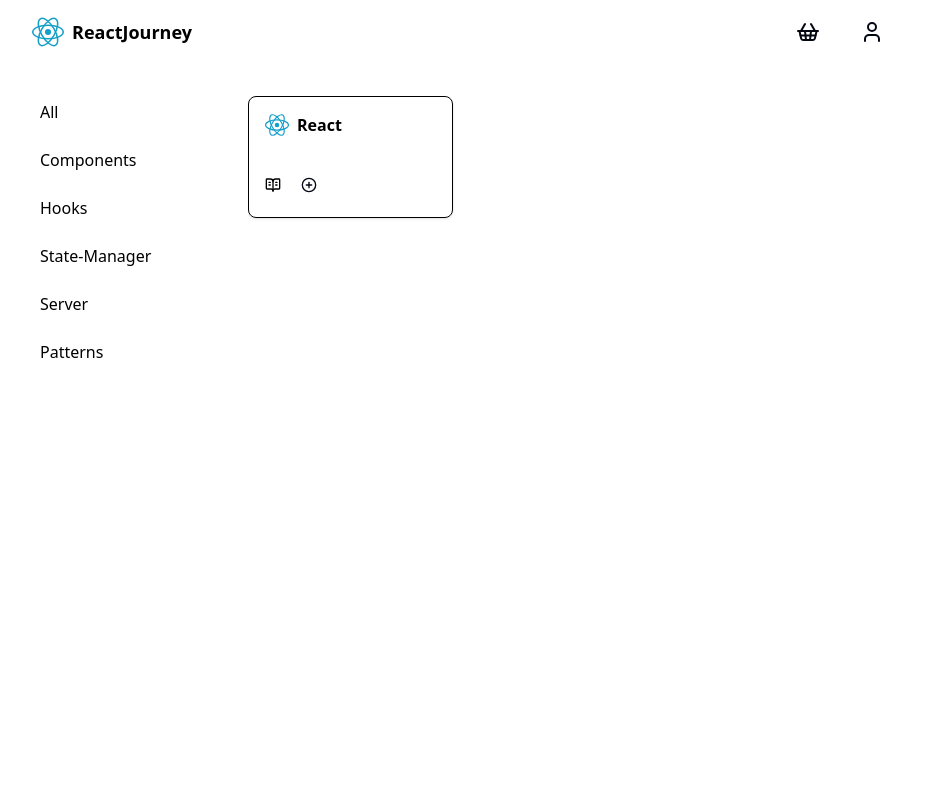
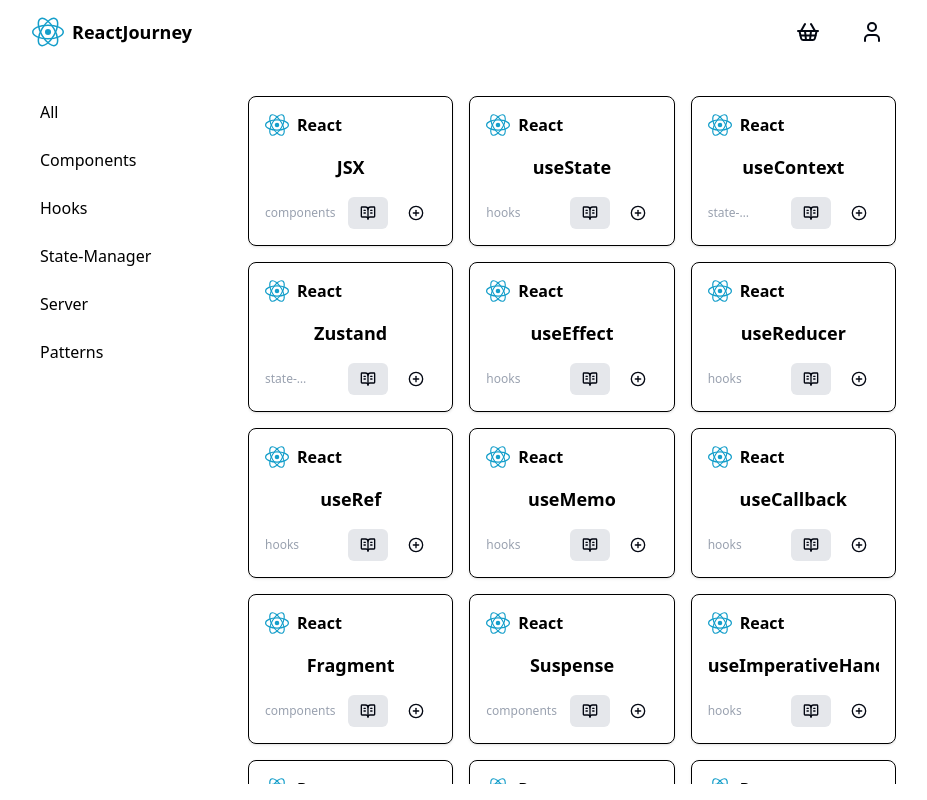
Before and after one commit to Rmejaat/react-journey, a Next.js app: page / in a window 1280 px wide. Shown: the whole page, without its empty margins (176-1103 px from the left). Built offline with nearby package versions, Linux system fonts and the light colour scheme.

Commit message:
Finish Card Component

```diff
--- a/app/page.jsx
+++ b/app/page.jsx
@@ -17,7 +17,13 @@
         <Menu currentFilter={currentFilter} filters={filters} />
         <div className="size-full overflow-auto">
           <div className="grid h-fit w-full grid-cols-1 gap-4 md:grid-cols-2 lg:grid-cols-3">
-            <Card />
+            {REACT_CARDS.map((card) => (
+              <Card
+                cardName={card.name}
+                cardCategory={card.category}
+                cardUrl={card.url}
+              />
+            ))}
           </div>
         </div>
       </div>
--- a/src/Card.jsx
+++ b/src/Card.jsx
@@ -3,16 +3,24 @@
 import { Button } from "./header/button";
 import { ReactSvg } from "./header/reactsvg";
 
-export const Card = () => {
+export const Card = ({ cardName, cardCategory, cardUrl }) => {
   return (
     <div className="flex flex-col items-center justify-center gap-4 rounded-lg border p-4 shadow transition-colors hover:border-gray-300 hover:bg-gray-100">
       <div className="flex w-full items-center gap-2">
         <ReactSvg size={24} />
         <p className="text-base font-bold">React</p>
       </div>
-      <p className="line-clamp-1 w-full overflow-hidden text-ellipsis text-center text-lg font-extrabold"></p>
+      <p className="line-clamp-1 w-full overflow-hidden text-ellipsis text-center text-lg font-extrabold">
+        {cardName}
+      </p>
       <div className="flex w-full items-center gap-2">
-        <Link href="">
+        <p className="line-clamp-1 text-start text-xs text-gray-400 ">
+          {cardCategory}
+        </p>
+        <Link
+          href={cardUrl}
+          className="inline-flex items-center justify-center rounded-md px-3 py-1.5 ring-indigo-500 ring-offset-2 focus:outline-none focus:ring bg-gray-200 text-gray-950 hover:bg-gray-300 h-8 text-sm font-semibold ml-auto"
+        >
           <BookOpenText size={16} />
         </Link>
         <Button>
```
